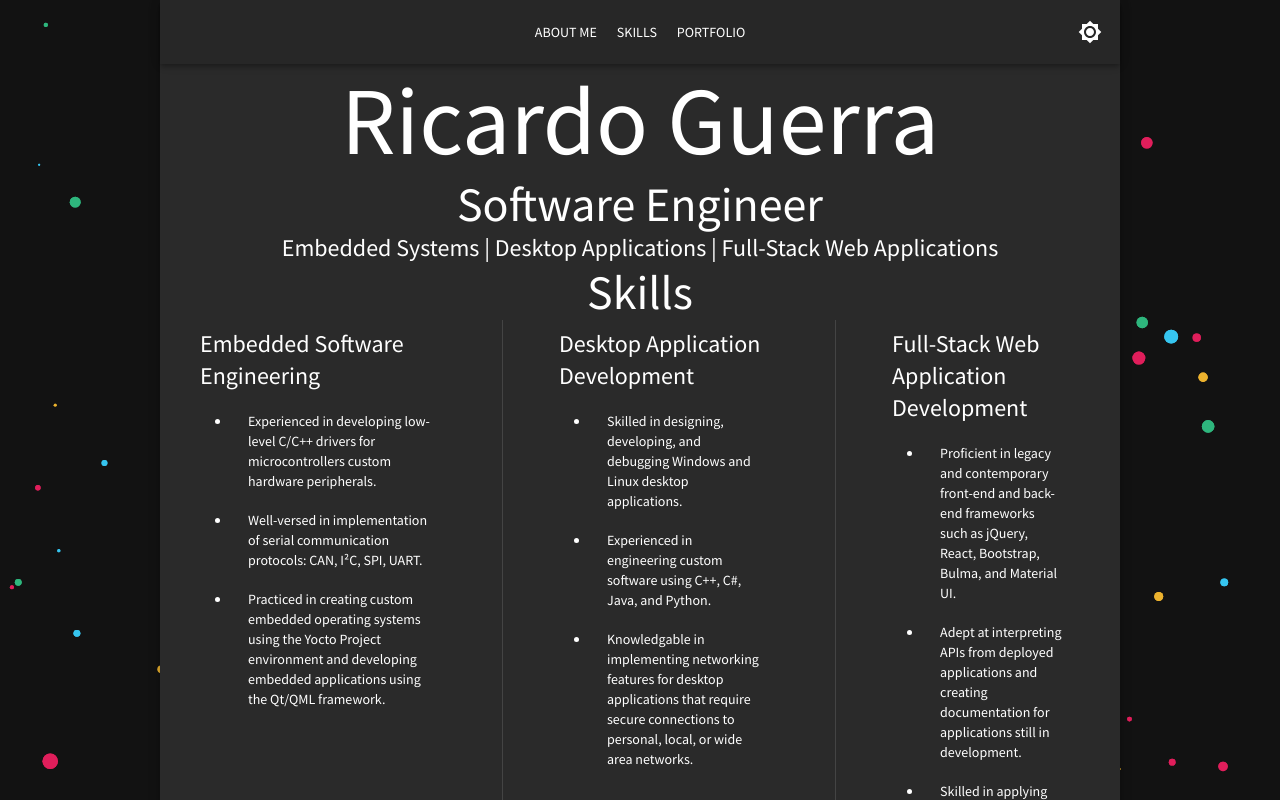
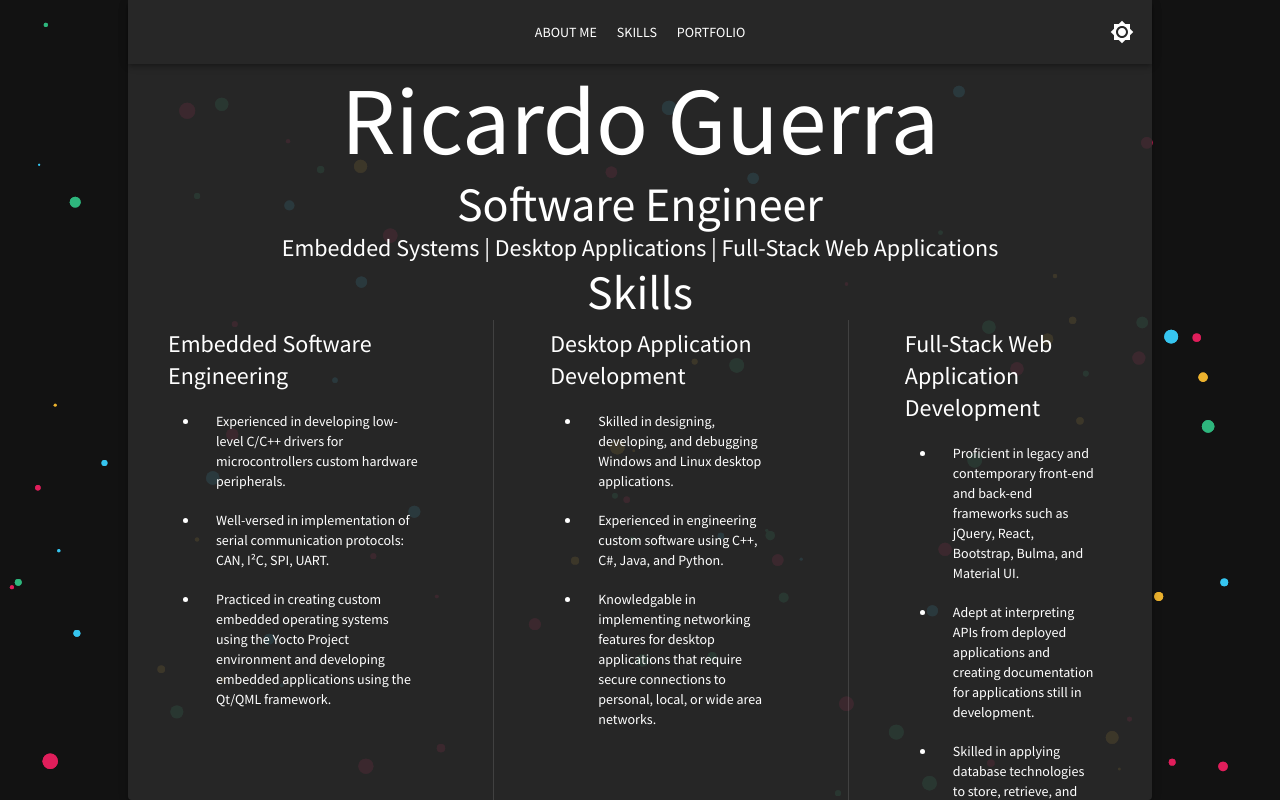
Before and after one commit to ricguer/react-portfolio, a React (Create React App) app: page / in a window 1280 px wide. Shown: the top 800 px of the page. Built offline with nearby package versions, Linux system fonts and the light colour scheme.

Commit message:
Apply Stack to Main Application Components

```diff
--- a/src/App.css
+++ b/src/App.css
@@ -1,7 +1,10 @@
 .App {
+  display: flex;
+  justify-content: center;
+  align-items: center;
   text-align: center;
-  height: 100%;
-  width: 75%;
+  height: 100vh;
+  width: 80vw;
   margin: 0 auto;
 }
 
@@ -35,10 +38,18 @@
   z-index: -1;
 }
 
-.App-content-container {
+.App-background-overlay {
   position: relative;
-  height: 100%;
-  width: 100%;
+  height: 100vh;
+  width: 100vw;
+  opacity: 0.9;
+}
+
+.App-main-stack {
+  position: absolute;
+  width: 80vw;
+  height: 100vh;
+  z-index: 2;
 }
 
 .skillsLogos {
--- a/src/App.js
+++ b/src/App.js
@@ -1,6 +1,6 @@
 import './App.css';
 import React, { useState } from "react";
-import { Paper } from '@mui/material';
+import { Paper, Stack } from '@mui/material';
 import { ThemeProvider } from "@mui/material/styles";
 import ParticlesBackground from './components/ParticlesBackground';
 import Header from "./components/app-header/Header";
@@ -30,14 +30,13 @@ function App() {
       <ThemeProvider theme={theme}>
         <ParticlesBackground />
         <div className="App">
-          <Paper elevation={5} className="App-content-container">
+          <Paper className="App-background-overlay" elevation={5} />
+          <Stack className="App-main-stack">
             <Header colorModeContext={ColorModeContext} />
-            <main>
-              <SkillsSection />
-              <PortfolioSection />
-            </main>
+            <SkillsSection />
+            <PortfolioSection />
             <Footer />
-          </Paper>
+          </Stack>
         </div>
       </ThemeProvider>
     </ColorModeContext.Provider >
```
